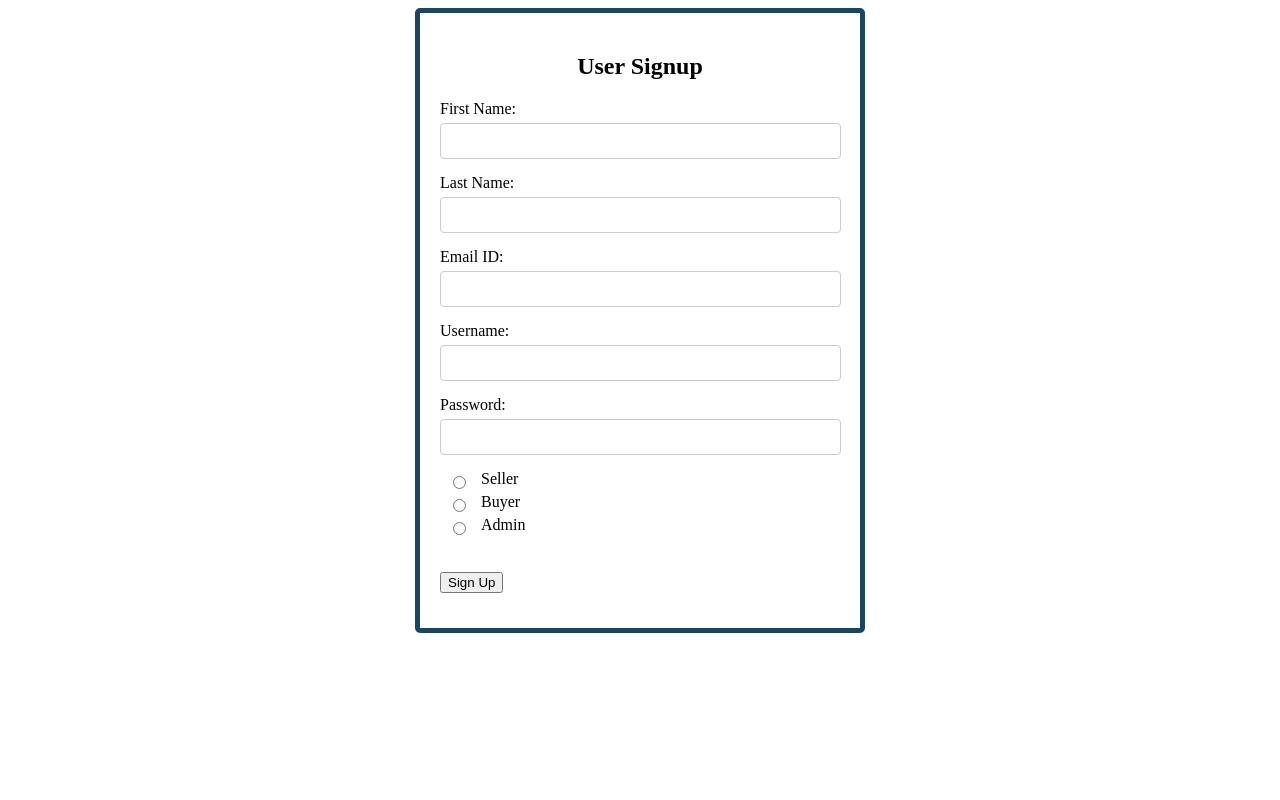
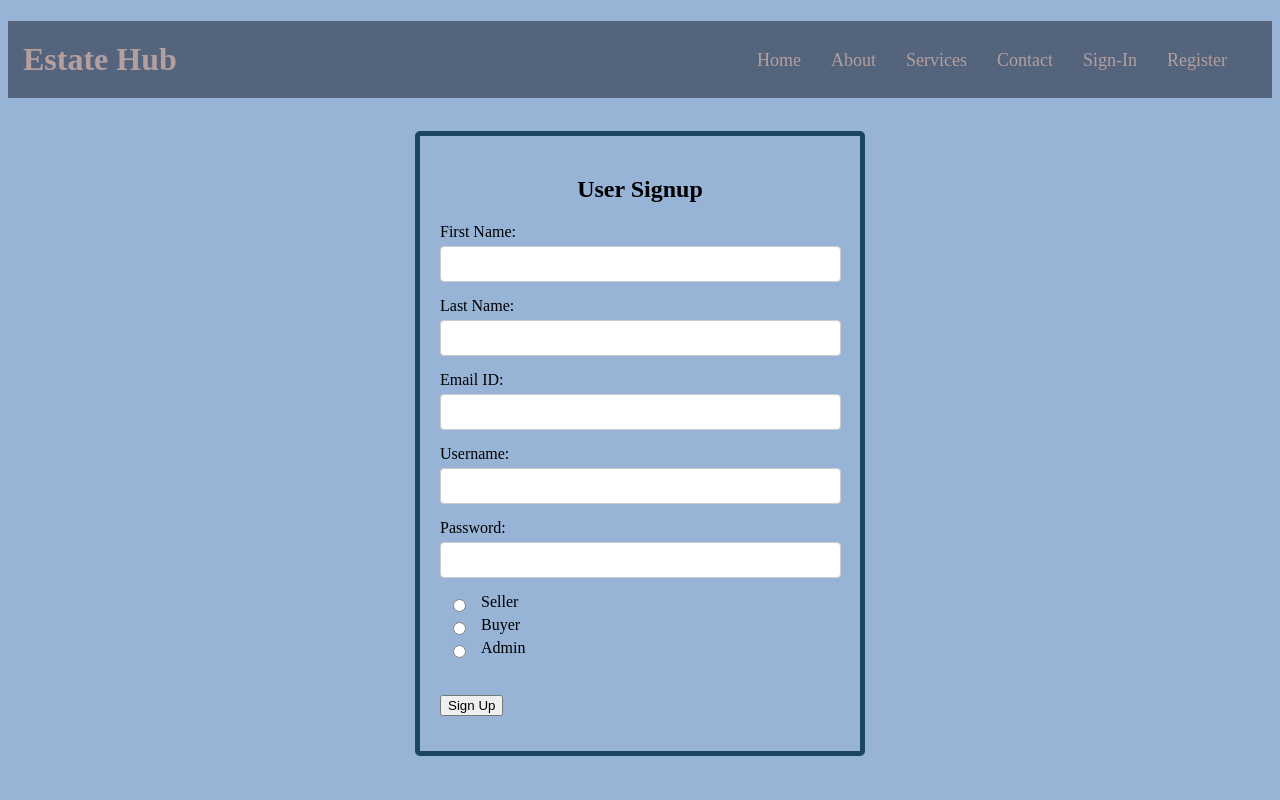
Before and after one commit to william9087/Estate_Hub, a PHP site: page /registeration.php in a window 1280 px wide. Run offline with PHP 8.4, Linux system fonts and the light colour scheme.

Commit message:
Finish registration and home page

```diff
--- a/registeration.css
+++ b/registeration.css
@@ -4,6 +4,7 @@
   padding: 20px;
   border: 5px solid #1a4663;
   border-radius: 5px;
+  margin-top: 50px;
 }
 
 h2 {
@@ -41,3 +42,36 @@ h2 {
   color: red;
   font-size: 12px;
 }
+
+#name {
+  color: #b49f9f;
+  background-color: rgba(18, 22, 37, 0.5);
+  padding-top: 20px;
+  padding-bottom: 20px;
+  padding-left: 15px;
+}
+
+#container {
+  display: flex;
+  justify-content: flex-end;
+  align-items: center;
+  padding-left: 20px;
+  margin-right: 30px;
+  margin-top: -80px;
+  font-size: large;
+}
+
+.nav-item {
+  padding: 10px 15px;
+  cursor: pointer;
+  text-decoration: none; /* Removes the underline from the links */
+  color: #b49f9f;
+}
+
+.nav-item:hover {
+  background-color: rgb(60, 60, 89, 0.7);
+}
+
+body {
+  background: #97b4d6;
+}
--- a/registeration.php
+++ b/registeration.php
@@ -7,6 +7,15 @@
 </head>
 
 <body>
+    <h1 id="name">Estate Hub</h1>
+    <div id="container">
+        <a href="home.html" class="nav-item">Home</a>
+        <a href="#about" class="nav-item">About</a>
+        <a href="#services" class="nav-item">Services</a>
+        <a href="#contact" class="nav-item">Contact</a>
+        <a href="#" class="nav-item">Sign-In</a>
+        <a href="registeration.php" class="nav-item">Register</a>
+    </div>
     <div class="container">
         <h2>User Signup</h2>
         <form id="signupForm" action="register.php" method="post">
```
Also changed, not shown: home.css (+8 -8 lines), home.html (+7 -3 lines), 1 other file.
